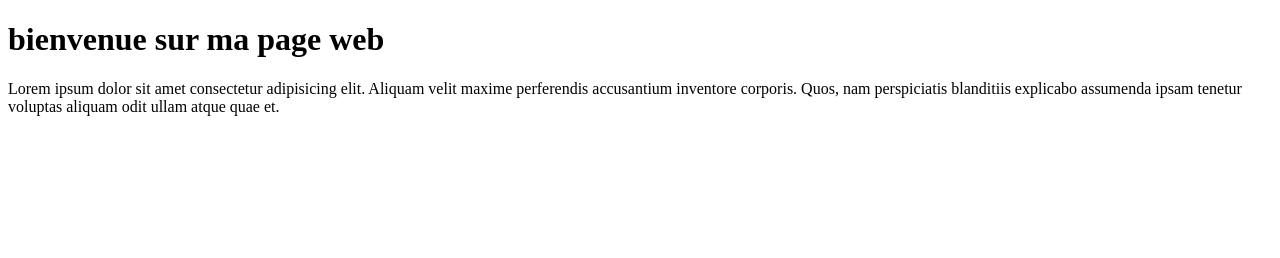
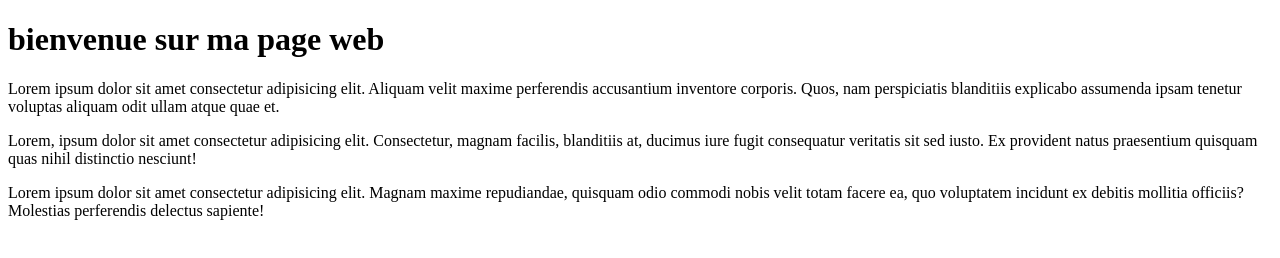
Before and after one commit to jessloukou85/mon_projet, a plain HTML site: page index.html in a window 1280 px wide. Drawn offline with Linux system fonts and the light colour scheme.

Commit message:
ajout de 2 paragraphe

```diff
--- a/index.html
+++ b/index.html
@@ -9,5 +9,7 @@
 <body>
     <h1>bienvenue sur ma page web</h1>
     <p>Lorem ipsum dolor sit amet consectetur adipisicing elit. Aliquam velit maxime perferendis accusantium inventore corporis. Quos, nam perspiciatis blanditiis explicabo assumenda ipsam tenetur voluptas aliquam odit ullam atque quae et.</p>
+    <p>Lorem, ipsum dolor sit amet consectetur adipisicing elit. Consectetur, magnam facilis, blanditiis at, ducimus iure fugit consequatur veritatis sit sed iusto. Ex provident natus praesentium quisquam quas nihil distinctio nesciunt!</p>
+    <p>Lorem ipsum dolor sit amet consectetur adipisicing elit. Magnam maxime repudiandae, quisquam odio commodi nobis velit totam facere ea, quo voluptatem incidunt ex debitis mollitia officiis? Molestias perferendis delectus sapiente!</p>
 </body>
 </html>
```
